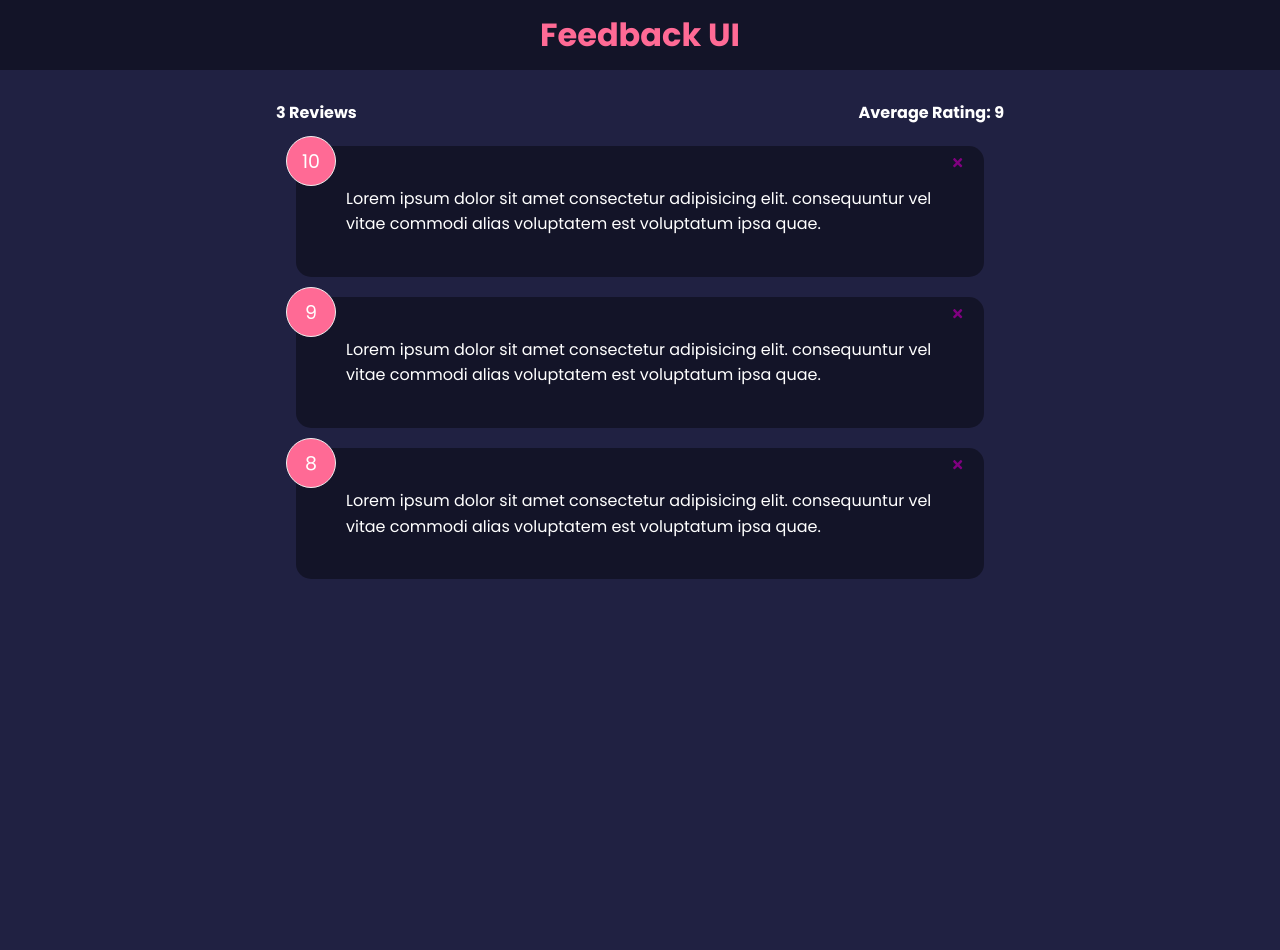
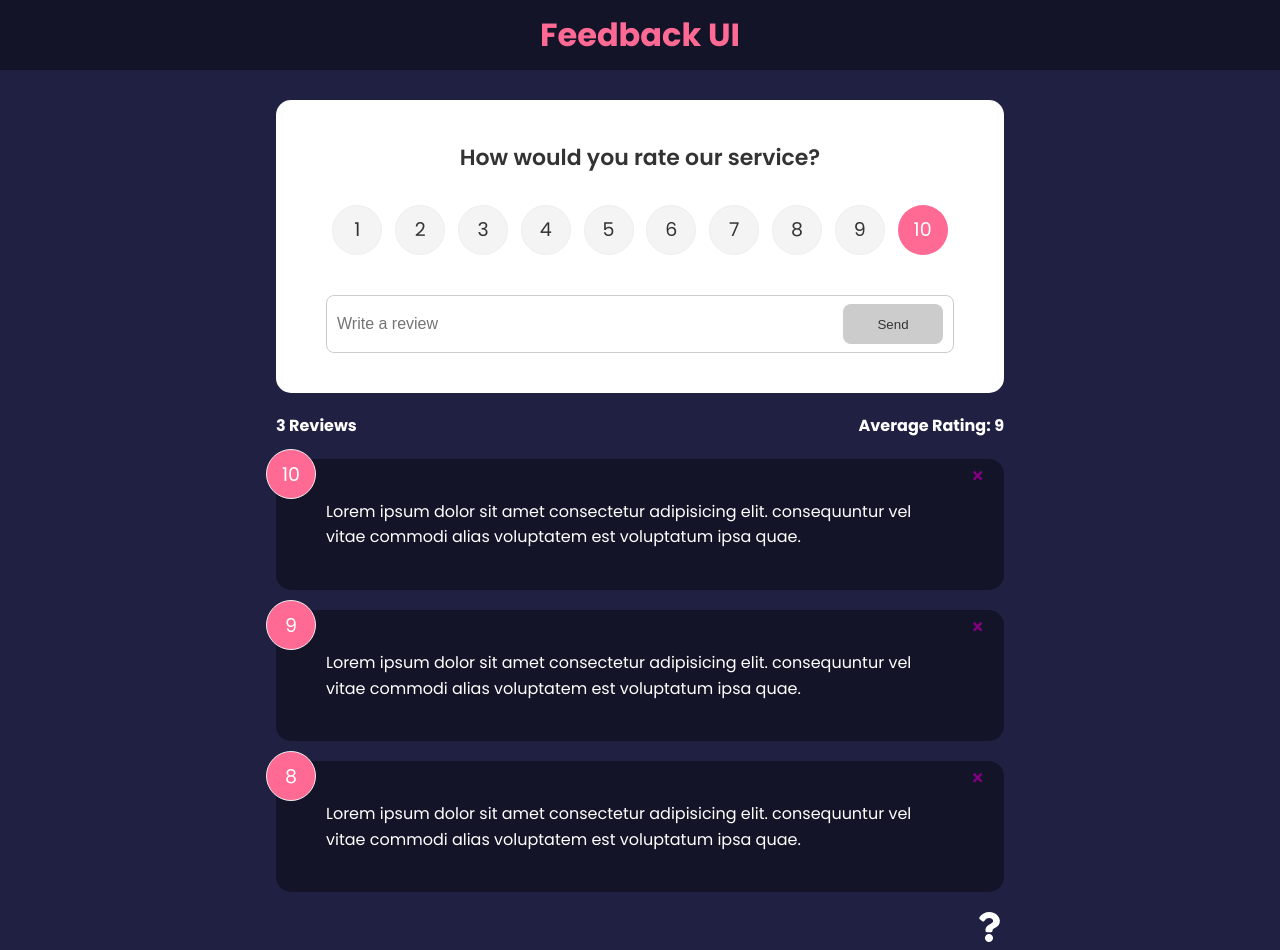
Before and after one commit to smartlightning/feedback-app, a React (Create React App) app: page / in a window 1280 px wide. Before the commit the page ends 800 px from the top, so only its background shows below. Built offline with nearby package versions, Linux system fonts and the light colour scheme.

Commit message:
Add and delete new reviews and add about page

```diff
--- a/package.json
+++ b/package.json
@@ -4,10 +4,13 @@
   "private": true,
   "dependencies": {
     "cra-template": "1.1.3",
+    "framer-motion": "^6.2.9",
     "react": "^18.0.0",
     "react-dom": "^18.0.0",
     "react-icons": "^4.3.1",
-    "react-scripts": "5.0.0"
+    "react-router-dom": "^6.3.0",
+    "react-scripts": "5.0.0",
+    "uuid": "^8.3.2"
   },
   "scripts": {
     "start": "react-scripts start",
--- a/src/App.js
+++ b/src/App.js
@@ -1,27 +1,52 @@
 import './App.css';
+import { BrowserRouter as Router, Route, Routes } from 'react-router-dom';
 import Header from './components/Header';
-
+import { v4 as uuidv4 } from 'uuid';
 import { useState } from 'react';
 import FeedbackData from './data/FeedbackData';
 import FeedbackList from './components/FeedbackList';
 import FeedbackStats from './components/FeedbackStats';
+import FeedbackForm from './components/FeedbackForm';
+import AboutPage from './pages/AboutPage';
+import AboutIconLink from './components/AboutIconLink';
 
 function App() {
   const [feedback, setFeedback] = useState(FeedbackData);
   const deleteFeedback = (id) => {
-    if(window.confirm('Are you sure you want to delete?')) {
+    if (window.confirm('Are you sure you want to delete?')) {
       /* delete all the items in the feedback array that aren't equal to the selected id */
-      setFeedback(feedback.filter((item)=> item.id !==id)
-   )}
+      setFeedback(feedback.filter((item) => item.id !== id));
+    }
+  };
+
+  const addFeedback = (newFeedback) => {
+    newFeedback.id = uuidv4();
+    // Add new feedback to existing feedback
+    setFeedback([newFeedback, ...feedback]);
   };
   return (
-    <>
+    <Router>
       <Header />
       <div className='container'>
-        <FeedbackStats feedback= {feedback} />
-        <FeedbackList feedback={feedback} handleDelete={deleteFeedback} />
+        <Routes>
+          <Route
+            exact
+            path='/'
+            element={
+              <>
+                <FeedbackForm handleAdd={addFeedback} />
+                <FeedbackStats feedback={feedback} />
+                <FeedbackList
+                  feedback={feedback}
+                  handleDelete={deleteFeedback}
+                />
+              </>
+            }></Route>
+          <Route path='/about' element={<AboutPage />} />
+        </Routes>
+        <AboutIconLink/>
       </div>
-    </>
+    </Router>
   );
 }
 
--- /dev/null
+++ b/src/components/AboutIconLink.js
@@ -0,0 +1,14 @@
+import React from 'react';
+import { FaQuestion } from 'react-icons/fa';
+import { Link } from 'react-router-dom';
+
+const AboutIconLink = () => {
+  return (
+    <div className='about-link'>
+      <Link to='/about'>
+        <FaQuestion size={30} />
+      </Link>
+    </div>
+  );
+};
+export default AboutIconLink;
--- /dev/null
+++ b/src/components/FeedbackForm.js
@@ -0,0 +1,64 @@
+import React from 'react';
+import PropTypes from 'prop-types';
+import Card from './shared/Card';
+import { useState } from 'react';
+import Button from './shared/Button';
+import RatingSelect from './RatingSelect';
+
+const FeedbackForm = ({handleAdd}) => {
+  const [text, setText] = useState('');
+  const [rating, setRating] = useState(10);
+  const [btnDisabled, setBtnDisabled] = useState(true);
+  const [message, setMessage] = useState('');
+
+  const handleTextChange = (e) => {
+    if (text === '') {
+      setBtnDisabled(true);
+      setMessage(null);
+    } else if (text !== '' && text.trim().length <= 10) {
+      setBtnDisabled(true);
+      setMessage('Text must be at least 10 characters');
+    } else {
+      setMessage(null);
+      setBtnDisabled(false);
+    }
+    setText(e.target.value);
+  };
+
+  const handleSubmit = (e) => {
+    e.preventDefault();
+
+    if (text.trim().length > 10) {
+      const newFeedback = {
+        text,
+        rating,
+      };
+      handleAdd(newFeedback);
+      setText('')
+    }
+  };
+  return (
+    <Card>
+      <form onSubmit={handleSubmit}>
+        <h2>How would you rate our service?</h2>
+        <RatingSelect select={(rating) => setRating(rating)} />
+        <div className='input-group'>
+          <input
+            type='text'
+            placeholder='Write a review'
+            onChange={handleTextChange}
+            value={text}
+          />
+          <Button type='submit' isDisabled={btnDisabled}>
+            Send
+          </Button>
+        </div>
+        {message && <div className='message'> {message}</div>}
+      </form>
+    </Card>
+  );
+};
+
+FeedbackForm.propTypes = {};
+
+export default FeedbackForm;
--- a/src/components/FeedbackList.js
+++ b/src/components/FeedbackList.js
@@ -1,5 +1,6 @@
 import React from 'react';
 import FeedbackItem from './FeedbackItem';
+import { motion, AnimatePresence } from 'framer-motion';
 
 import PropTypes from 'prop-types';
 
@@ -7,7 +8,28 @@
   if (!feedback || feedback.length === 0) {
     return <p>No feedback yet</p>;
   }
+
   return (
+    <div className='feedback-list'>
+      <AnimatePresence>
+        {feedback.map((item) => (
+          <motion.div
+            key={item.id}
+            initial={{ opacity: 0 }}
+            animate={{ opacity: 1 }}
+            exit={{ opacity: 0 }}>
+            <FeedbackItem
+              key={item.id}
+              item={item}
+              handleDelete={handleDelete}
+            />
+          </motion.div>
+        ))}
+      </AnimatePresence>
+    </div>
+  );
+
+  /*  return (
     <div className='feedback-list'>
       {feedback.map((item) => (
         <FeedbackItem
@@ -17,14 +39,13 @@
         />
       ))}
     </div>
-  );
+  ); */
 };
-
 
 FeedbackList.propTypes = {
   feedback: PropTypes.arrayOf(
     PropTypes.shape({
-      id: PropTypes.number.isRequired,
+      id: PropTypes.oneOfType([PropTypes.number, PropTypes.string]),
       text: PropTypes.string.isRequired,
       rating: PropTypes.number.isRequired,
     })
--- /dev/null
+++ b/src/components/RatingSelect.js
@@ -0,0 +1,32 @@
+import React from 'react';
+import PropTypes from 'prop-types';
+import { useState } from 'react';
+
+const RatingSelect = ({ select }) => {
+  const [selected, setSelected] = useState(10);
+  const handleChange = (e) => {
+    setSelected(+e.currentTarget.value);
+    select(+e.currentTarget.value);
+  };
+  return (
+    <ul className='rating'>
+      {Array.from({ length: 10 }, (_, i) => (
+        <li key={`rating-${i + 1}`}>
+          <input
+            type='radio'
+            id={`num${i + 1}`}
+            name='rating'
+            value={i + 1}
+            onChange={handleChange}
+            checked={selected === i + 1}
+          />
+          <label htmlFor={`num${i + 1}`}>{i + 1}</label>
+        </li>
+      ))}
+    </ul>
+  );
+};
+
+RatingSelect.propTypes = {};
+
+export default RatingSelect;
--- /dev/null
+++ b/src/components/shared/Button.js
@@ -0,0 +1,24 @@
+import React from 'react';
+import PropTypes from 'prop-types';
+
+const Button = ({ children, version, type, isDisabled }) => {
+  return (
+    <button type={type} disabled={isDisabled} className={`btn btn-${version}`}>
+      {children}
+    </button>
+  );
+};
+
+Button.defaultProps = {
+  version: 'primary',
+  type: 'button',
+  isDisabled: false,
+};
+Button.propTypes = {
+  children: PropTypes.node.isRequired,
+  version: PropTypes.string,
+  type: PropTypes.string,
+  isDisabled: PropTypes.bool,
+};
+
+export default Button;
--- a/src/index.css
+++ b/src/index.css
@@ -38,7 +38,7 @@
   color: #333;
   border-radius: 15px;
   padding: 40px 50px;
-  margin: 20px 20px;
+  margin: 20px 0px;
   position: relative;
 }
 
--- /dev/null
+++ b/src/pages/AboutPage.js
@@ -0,0 +1,20 @@
+import React from 'react';
+import { Link } from 'react-router-dom';
+import Card from '../components/shared/Card';
+
+const AboutPage = () => {
+  return (
+    <Card>
+      <div className='about'>
+        <h1>About This Project</h1>
+        <p>Leave product feedback in this react app</p>
+        <p>Version: 1.0.0</p>
+        <p>
+          <Link to='/'> Back to Home</Link>
+        </p>
+      </div>
+    </Card>
+  );
+};
+
+export default AboutPage;
```
Also changed, not shown: 1 other file (tests, documents, lock files or other folders).
